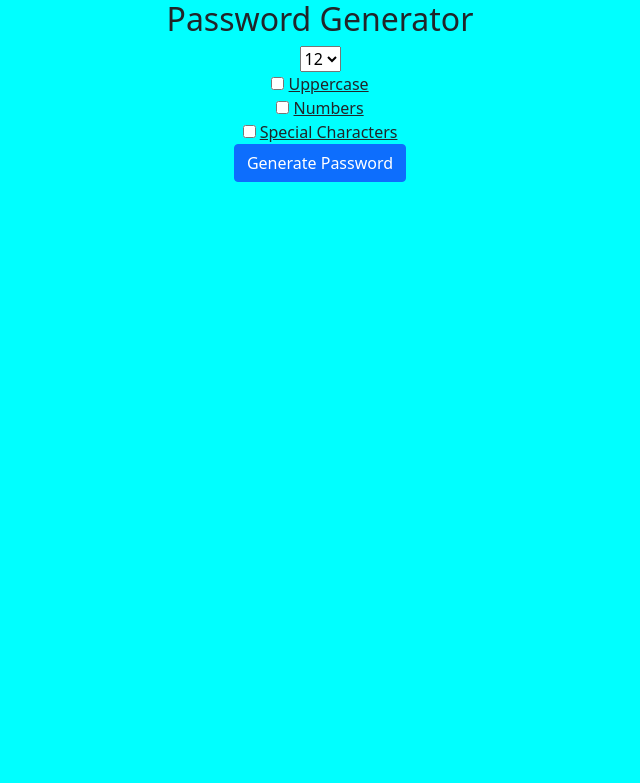
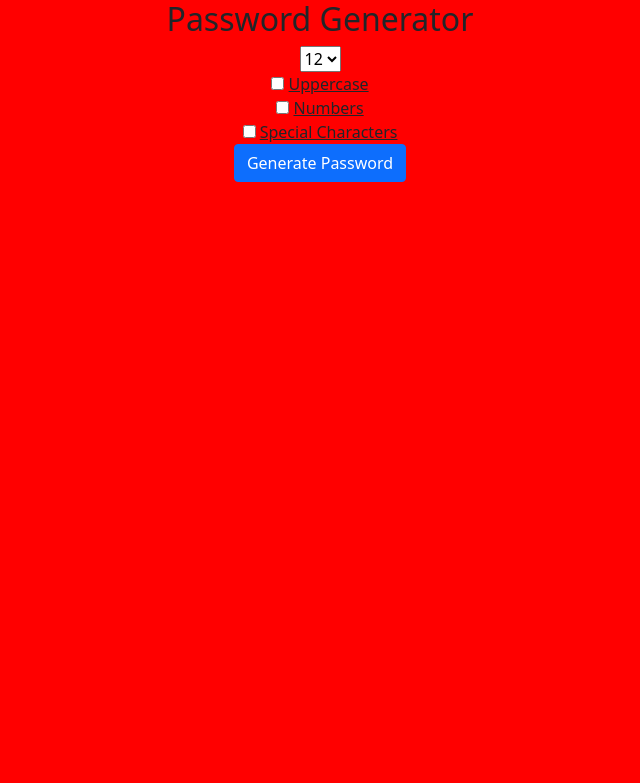
Before and after one commit to shabiasaeed/django-password-generator, a Django app: page / in a window 1280 px wide. Shown: the top 783 px of the page, without its empty margins (320-960 px from the left). Run offline with Django 3.2, Linux system fonts and the light colour scheme.

Commit message:
Changed background color

```diff
--- a/generator/templates/generator/home.html
+++ b/generator/templates/generator/home.html
@@ -2,7 +2,7 @@
 
 <div class="container text-center">
 
-<body style="background-color:aqua;">
+<body style="background-color:red;">
 
 <h2>Password Generator</h2>
 
```
